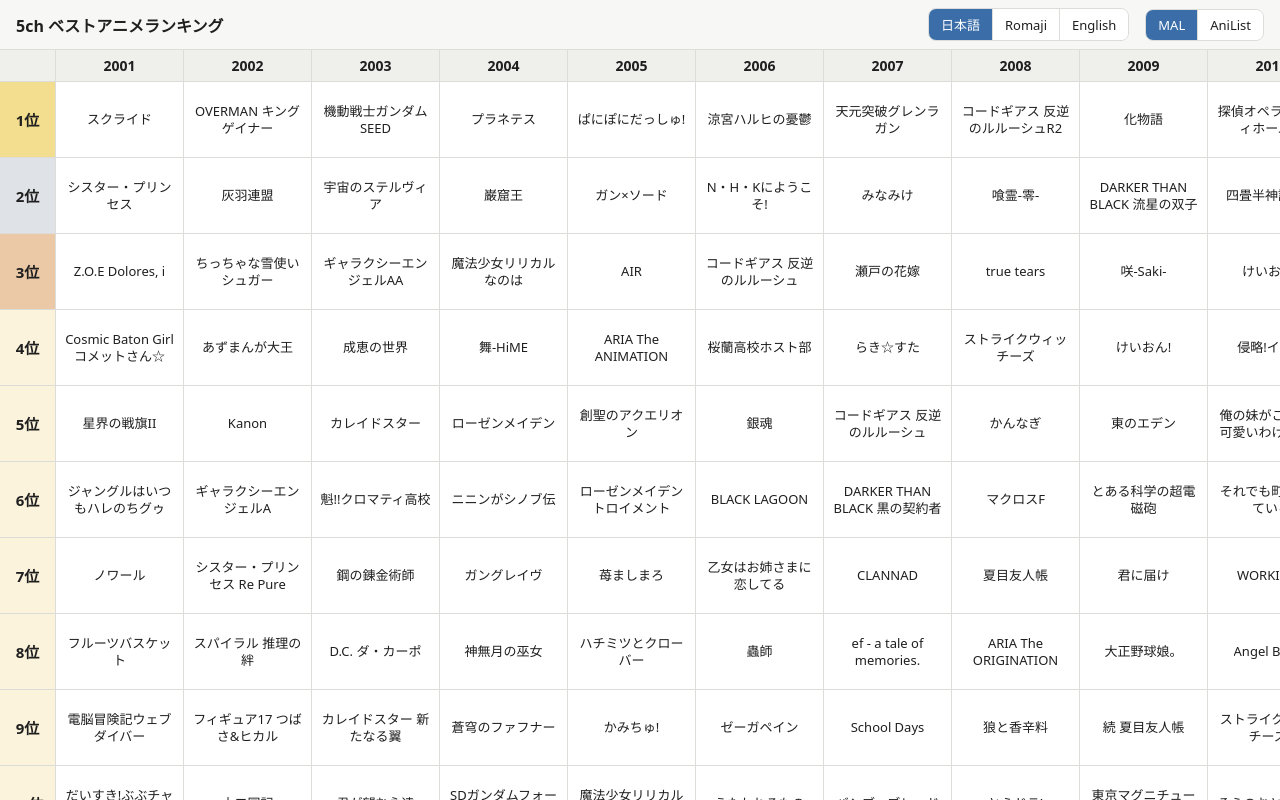
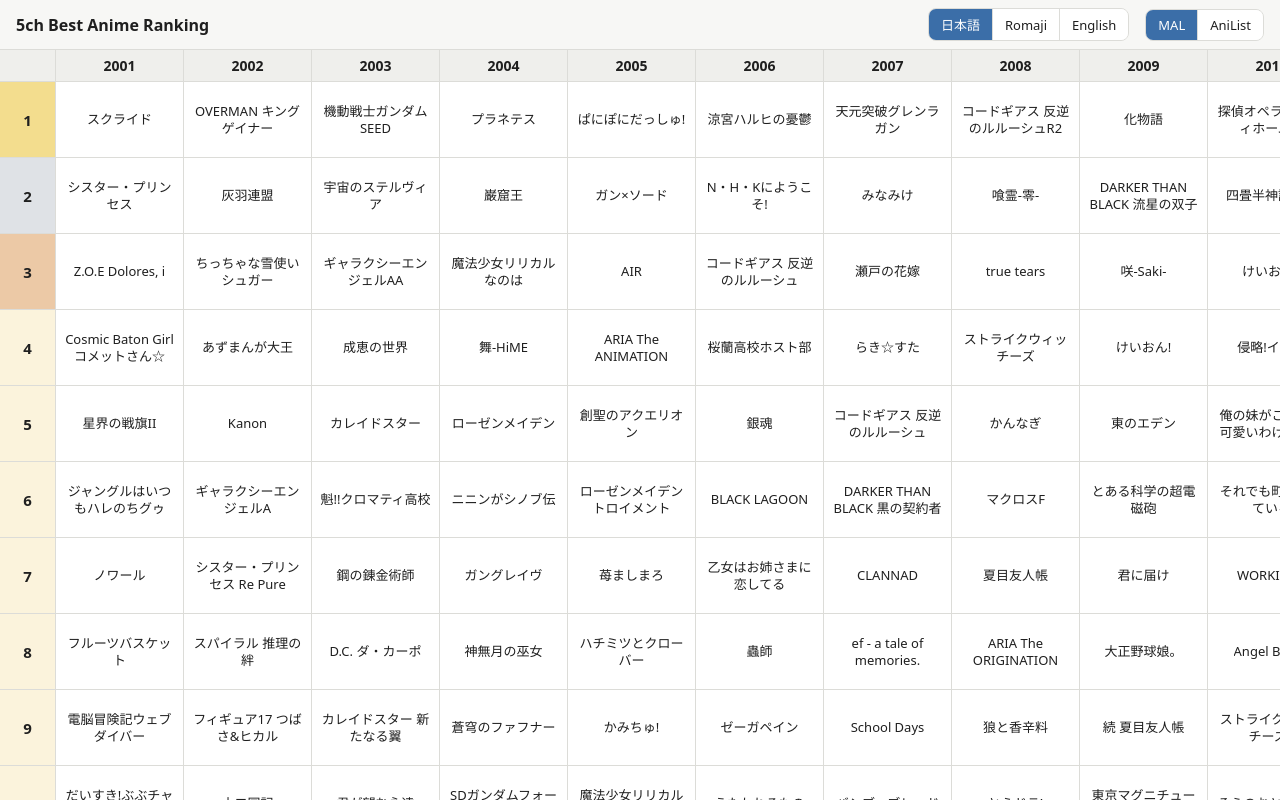
Before and after one commit to algebra123230/5ch-anime-ranking, a website: page index.html in a window 1280 px wide. Drawn offline with Linux system fonts and the light colour scheme.

Commit message:
feat: English heading and plain rank numbers

```diff
--- a/app.js
+++ b/app.js
@@ -56,7 +56,7 @@
 
   const head = el("tr", {}, [el("th", { className: "corner" }), ...years.map((y) => el("th", { scope: "col", textContent: y }))]);
   const rows = ranks.map((rank) => el("tr", {}, [
-    el("th", { scope: "row", className: `rank ${rankClass(rank)}`, textContent: `${rank}位` }),
+    el("th", { scope: "row", className: `rank ${rankClass(rank)}`, textContent: rank }),
     ...years.map((year) => {
       const cell = byKey.get(`${year}-${rank}`);
       const a = el("a", { target: "_blank", rel: "noopener" }, [el("span")]);
--- a/index.html
+++ b/index.html
@@ -9,7 +9,7 @@
 </head>
 <body>
   <header class="toolbar">
-    <h1 lang="ja">5ch ベストアニメランキング</h1>
+    <h1>5ch Best Anime Ranking</h1>
     <div class="seg" role="group" aria-label="Title language" data-control="lang">
       <button type="button" data-value="ja" lang="ja">日本語</button>
       <button type="button" data-value="romaji">Romaji</button>
```
